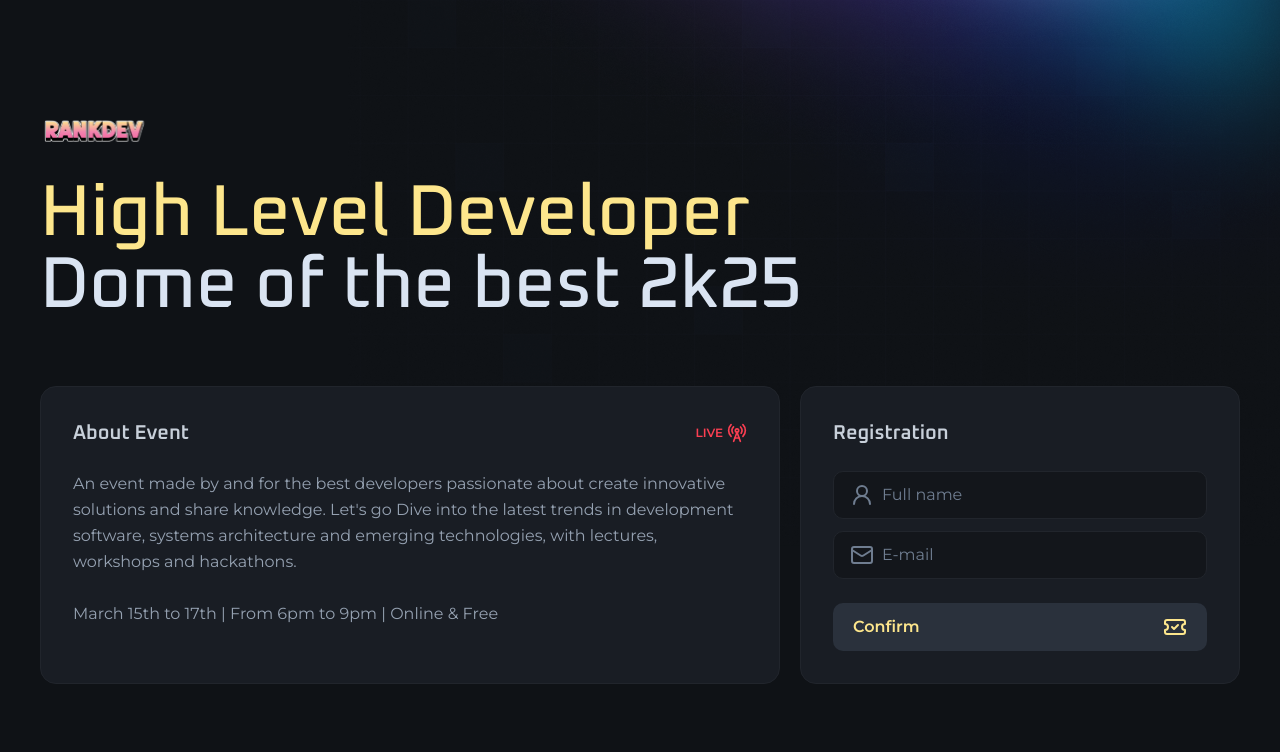
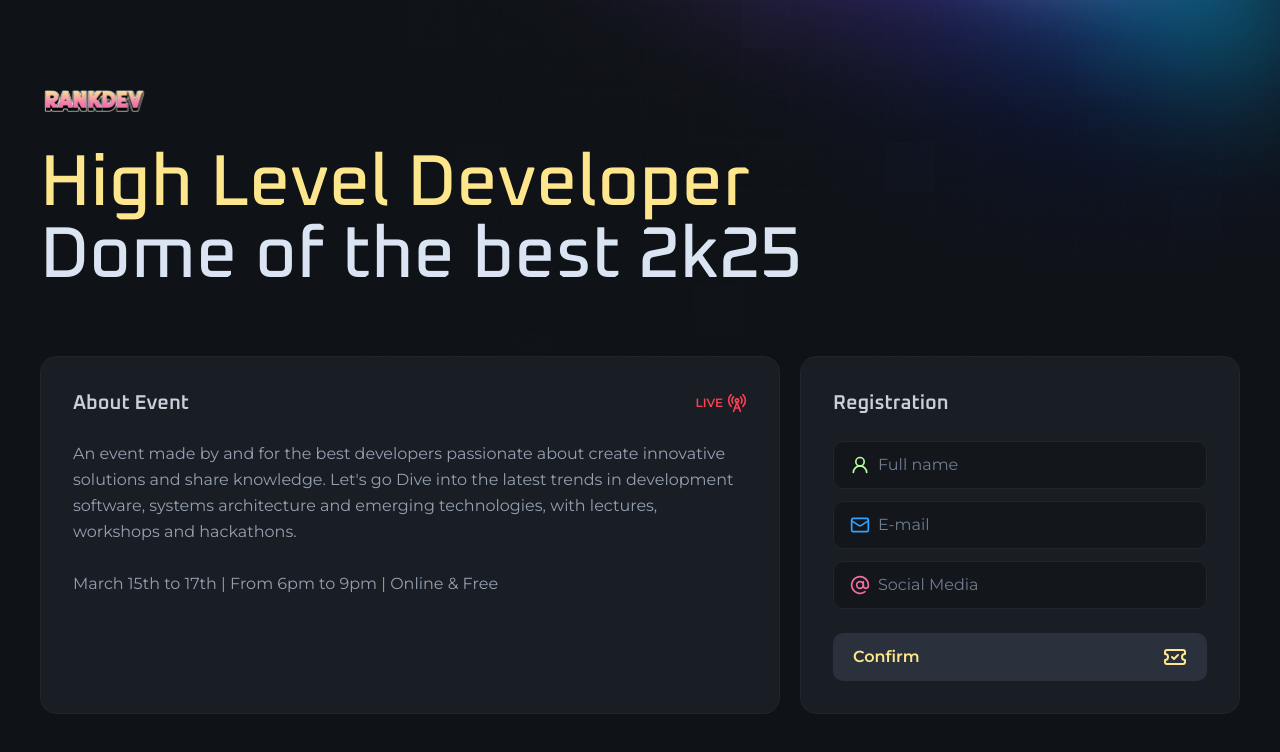
Before and after one commit to ArlanD3v/React-NLW, a Next.js app: page / in a window 1280 px wide. Shown: the top 752 px of the page. Built offline with nearby package versions, Linux system fonts and the light colour scheme.

Commit message:
Point Reverse

```diff
--- a/src/app/page.tsx
+++ b/src/app/page.tsx
@@ -1,6 +1,6 @@
 import { Button } from '@/components/button'
 import { InputField, InputIcon, InputRoot } from '@/components/input'
-import { Mail, RadioTower, TicketCheck, UserRound } from 'lucide-react'
+import { AtSign, Mail, RadioTower, TicketCheck, UserRound } from 'lucide-react'
 import Image from 'next/image'
 import logo from '../assets/rankdev.svg'
 
@@ -45,16 +45,23 @@ export default function Home() {
             <div className="space-y-3">
               <InputRoot>
                 <InputIcon>
-                  <UserRound />
+                  <UserRound className="size-5 text-[#b6ffa0]" />
                 </InputIcon>
                 <InputField type="text" placeholder="Full name" />
               </InputRoot>
 
               <InputRoot>
                 <InputIcon>
-                  <Mail />
+                  <Mail className="size-5 text-[#31a2ff]" />
                 </InputIcon>
                 <InputField type="email" placeholder="E-mail" />
+              </InputRoot>
+
+              <InputRoot>
+                <InputIcon>
+                  <AtSign className="size-5 text-secondary" />
+                </InputIcon>
+                <InputField type="url" placeholder="Social Media" />
               </InputRoot>
             </div>
 
```
